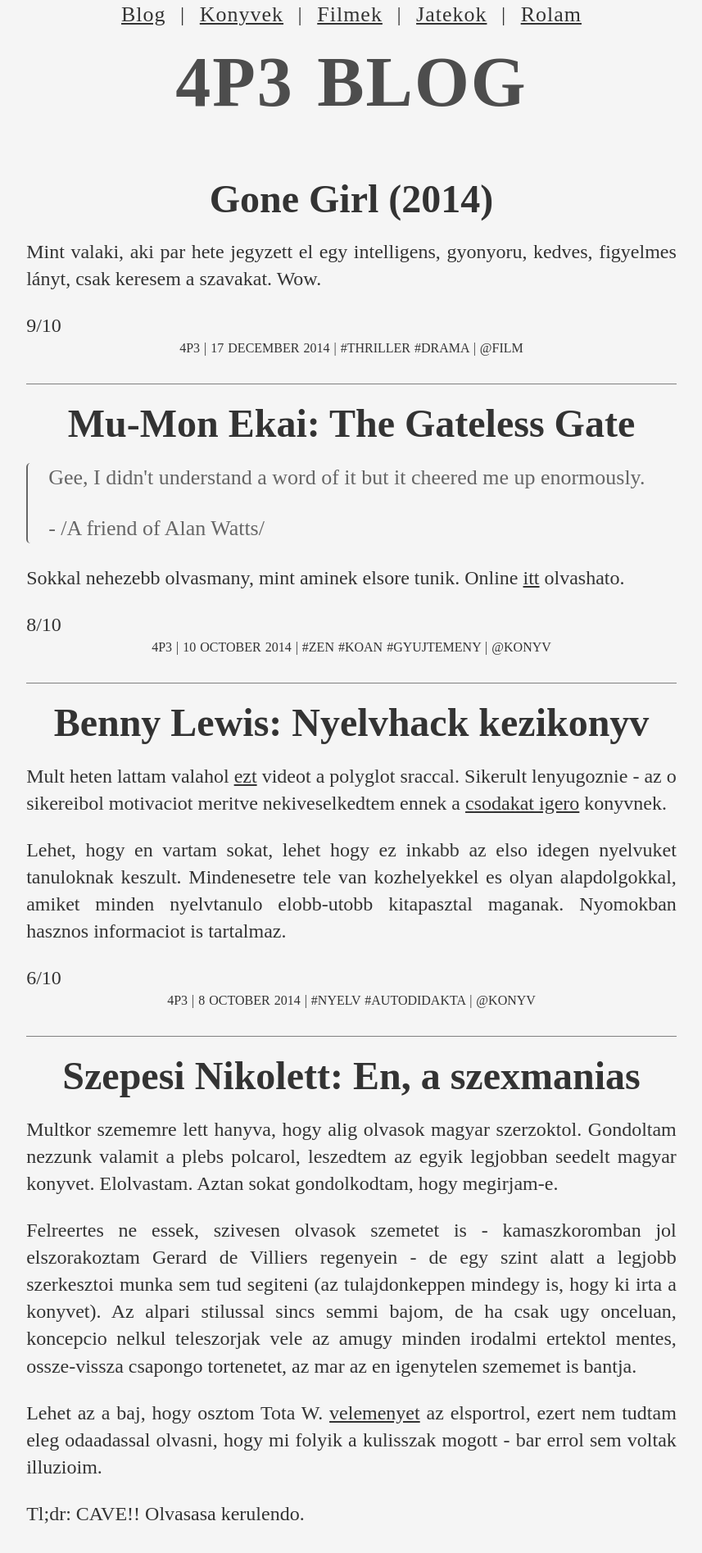
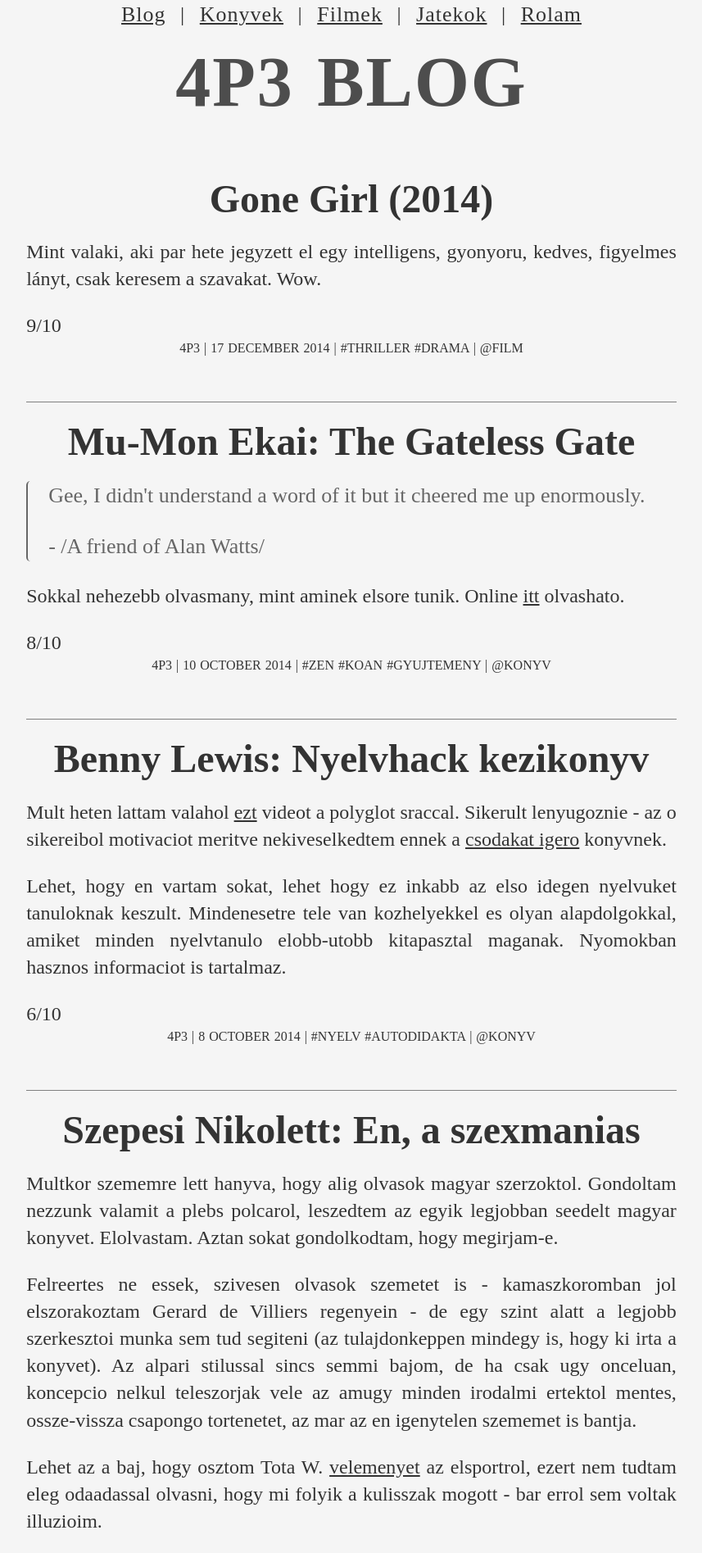
Before and after one commit to 4p3/4p3.github.io, a Jekyll site: the page built from index.html, in a window 1280 px wide. Shown: the top 1895 px of the page at 82% size, without its empty margins (211-1068 px from the left). Built offline with Jekyll 4.4.1, drawn with Linux system fonts in a browser that asks for light colours; Markdown is read by kramdown in place of the engine named in the settings; the list of posts is cut into pages by our own code.

Commit message:
moar padding

```diff
--- a/css/index.css
+++ b/css/index.css
@@ -86,7 +86,7 @@ blockquote p {
   width: 62%;
   margin: 0 auto;
   border-bottom: 1px solid rgb(128, 128, 128);
-  padding-bottom: 26px;
+  padding-bottom: 2em;
 }
 
 .post-footer {
```
